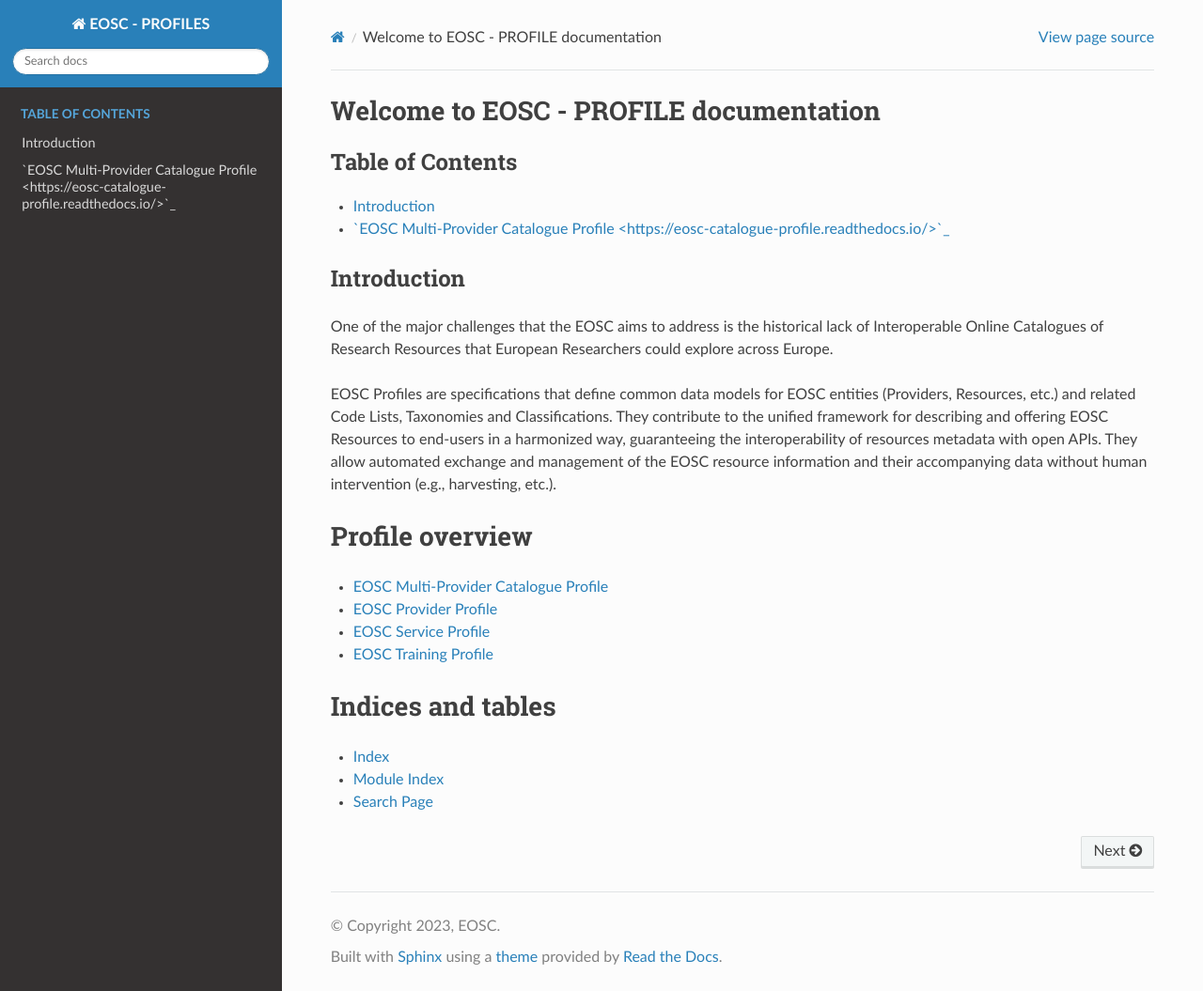
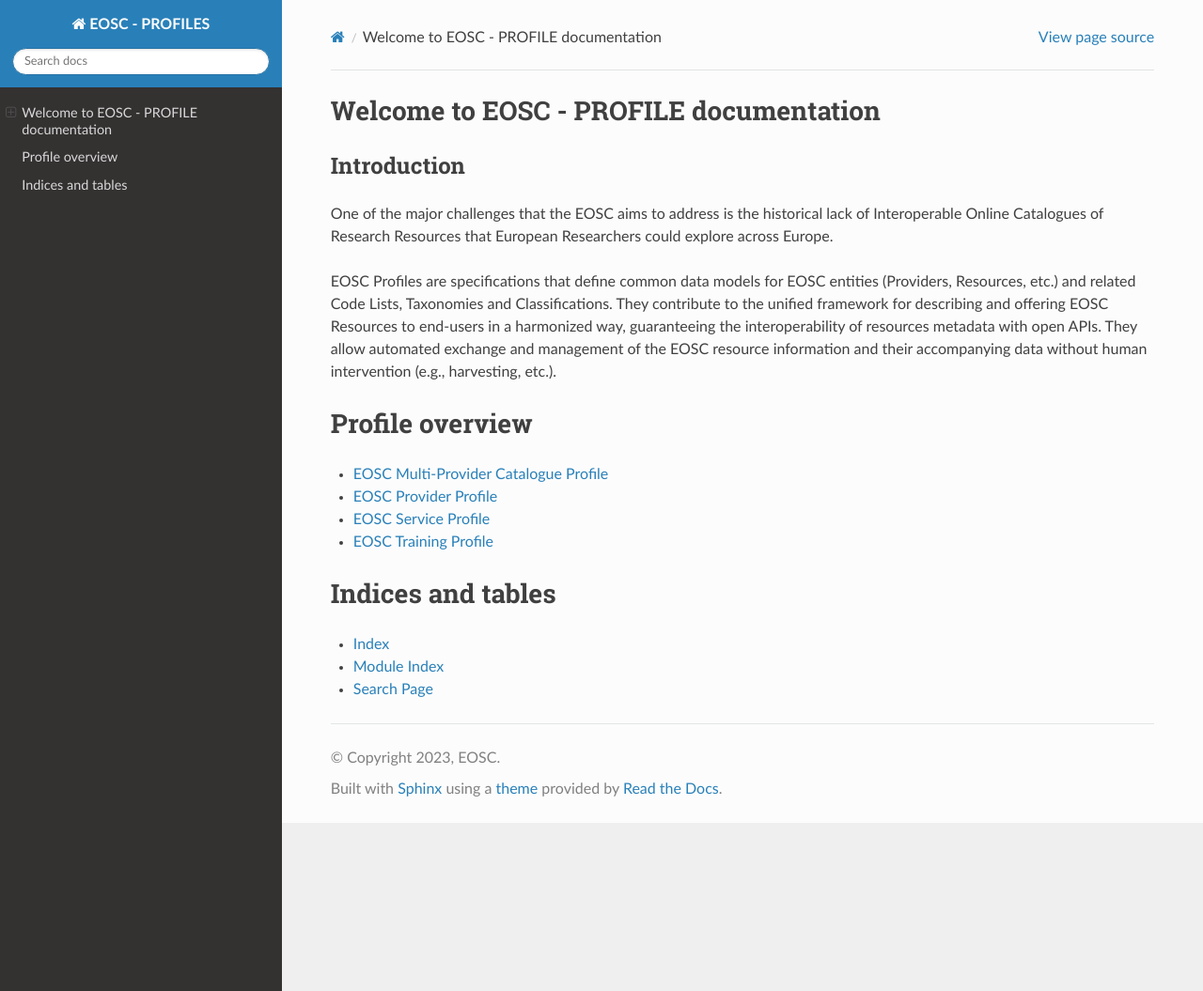
Before and after one commit to alessiabardi/eosc-profiles, a Sphinx documentation site: the page built from docs/index.rst, in a window 1280 px wide and 1055 px high. Shown: the whole window at 94% size. Built offline with Sphinx 7.4.7 and the Read the Docs theme 2.0.0, drawn with Linux system fonts in a browser that asks for light colours.

Commit message:
Update index.rst

```diff
--- a/docs/index.rst
+++ b/docs/index.rst
@@ -5,13 +5,6 @@
 
 Welcome to EOSC - PROFILE documentation
 =======================================
-
-.. toctree::
-   :caption: Table of Contents
-   :maxdepth: 1
-
-   introduction
-   `EOSC Multi-Provider Catalogue Profile <https://eosc-catalogue-profile.readthedocs.io/>`_
 
 Introduction
 ------------
```
